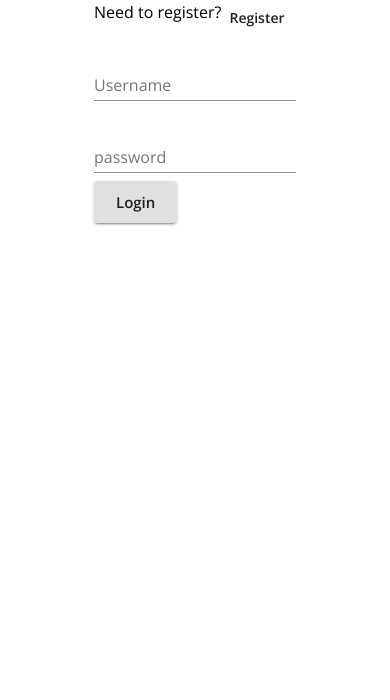
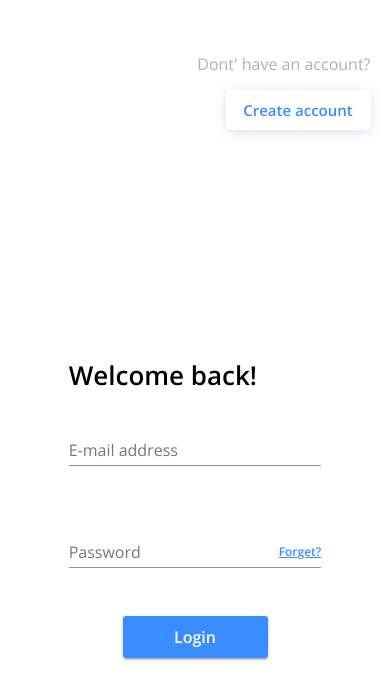
Before and after one commit to CodeMeKathy/91e575, a React (Create React App) app in the folder client/: page /login in a window 390 px wide. Shown: the top 700 px of the page. Built offline with nearby package versions, Linux system fonts and the light colour scheme; no server answers.

Commit message:
Style (Login.js): Add styles to match redesign specs with responsivity

```diff
--- a/client/src/Login.js
+++ b/client/src/Login.js
@@ -8,10 +8,120 @@ import {
   Button,
   FormControl,
   TextField,
+  InputAdornment,
+  makeStyles
 } from "@material-ui/core";
 import { login } from "./store/utils/thunkCreators";
 
+import { SidePanel } from "./components/index";
+
+const useStyles = makeStyles((theme) => ({
+  loginContainer: {
+    display: "flex",
+    height: "100vh",
+    justifyContent: "space-between",
+    alignItems: "center"
+  },
+  loginBox: {
+    display: "flex",
+    height: "100vh",
+    width: "55vw",
+    flexDirection: "column",
+    placeContent: "center",
+    alignItems: "center",
+    backgroundColor: theme.palette.contrastText,
+    "@media (max-width: 700px)": {
+      width: "100vw"
+    }
+  },
+  loginSignUpGrid: {
+    display: "flex",
+    height: "20vh",
+    justifyContent: "flex-end",
+    width: "90%",
+    alignContent: "center",
+    color: theme.palette.secondary.main,
+    lineHeight: "40px",
+    "& p": {
+      lineHeight: 3.25
+    }
+  },
+  loginSignUpBtn: {
+    height: "54px",
+    width: "170px",
+    marginLeft: "30px",
+    color: theme.palette.primary.main,
+    background: theme.palette.primary.contrastText,
+    boxShadow: "0px 2px 12px 0px #4A6A9533",
+    borderRadius: "5px",
+    "@media (max-width: 700px)": {
+      height: "40px",
+      width: "145px",
+      marginLeft: "70px"
+    }
+  },
+  loginHeader: {
+    height: "5.5vh",
+    fontSize: "26px",
+    fontWeight: "600",
+    lineHeight: "40px",
+    letterSpacing: "0px",
+    "@media (max-width: 320px)": {
+      height: "6.5vh",
+      fontSize: "24px"
+    }
+  },
+  loginGrid: {
+    display: "flex",
+    flexDirection: "column",
+    height: "80vh",
+    width: "100%",
+    justifyContent: "center",
+    alignItems: "center"
+  },
+  loginInput: {
+    width: "23.75rem",
+    marginBottom: "1.875rem",
+    "& a": {
+      fontSize: "12px",
+      fontWeight: "600",
+      color: theme.palette.primary.main
+    },
+    "@media (max-width: 768px)": {
+      width: "100%"
+    },
+    "@media (max-width: 320px)": {
+      width: "100%",
+      marginBottom: "0.875rem"
+    }
+  },
+  loginForm: {
+    display: "flex",
+    flexDirection: "column",
+    alignItems: "center",
+    justifyContent: "center",
+    width: "100%",
+    height: "100%"
+  },
+  loginBtn: {
+    height: "56px",
+    width: "170px",
+    marginTop: "10px",
+    lineHeight: "24px",
+    fontSize: "16px",
+    fontWeight: "700",
+    color: theme.palette.primary.contrastText,
+    borderRadius: "3px",
+    background: theme.palette.primary.main,
+    "@media (max-width: 700px)": {
+      height: "42px",
+      width: "145px"
+    }
+  }
+}));
+
 const Login = (props) => {
+  const classes = useStyles();
   const history = useHistory();
   const { user, login } = props;
 
@@ -28,39 +138,69 @@ const Login = (props) => {
   }
 
   return (
-    <Grid container justify="center">
-      <Box>
-        <Grid container item>
-          <Typography>Need to register?</Typography>
-          <Button onClick={() => history.push("/register")}>Register</Button>
+    <Grid className={classes.loginContainer} container justify="center">
+      <SidePanel />
+      <Box className={classes.loginBox}>
+        <Grid container item className={classes.loginSignUpGrid}>
+          <Typography>Dont' have an account?</Typography>
+          <Button
+            onClick={() => history.push("/register")}
+            className={classes.loginSignUpBtn}
+            size="large"
+          >
+            Create account
+          </Button>
         </Grid>
-        <form onSubmit={handleLogin}>
+        <Grid container item className={classes.loginGrid}>
+          <form onSubmit={handleLogin} className={classes.loginForm}>
             <Grid>
+              <Typography className={classes.loginHeader}>
+                Welcome back!
+              </Typography>
               <Grid>
-              <FormControl margin="normal" required>
+                <FormControl margin="normal" required fullWidth>
                   <TextField
-                  aria-label="username"
-                  label="Username"
-                  name="username"
+                    className={classes.loginInput}
+                    aria-label="E-mail address"
+                    label="E-mail address"
+                    name="email"
                     type="text"
                   />
                 </FormControl>
               </Grid>
-            <FormControl margin="normal" required>
+              <FormControl margin="normal" required fullWidth>
                 <TextField
-                label="password"
+                  className={classes.loginInput}
+                  label="Password"
                   aria-label="password"
                   type="password"
                   name="password"
+                  InputProps={{
+                    endAdornment: (
+                      <InputAdornment position="end">
+                        <a
+                          href="#"
+                          target="_blank"
+                          // TODO: Update link to reset password once process confirmed
+                        >
+                          Forget?
+                        </a>
+                      </InputAdornment>
+                    )
+                  }}
                 />
               </FormControl>
-            <Grid>
-              <Button type="submit" variant="contained" size="large">
+            </Grid>
+            <Button
+              type="submit"
+              variant="contained"
+              size="large"
+              className={classes.loginBtn}
+            >
               Login
             </Button>
+          </form>
         </Grid>
-          </Grid>
-        </form>
       </Box>
     </Grid>
   );
@@ -68,7 +208,7 @@ const Login = (props) => {
 
 const mapStateToProps = (state) => {
   return {
-    user: state.user,
+    user: state.user
   };
 };
 
@@ -76,7 +216,7 @@ const mapDispatchToProps = (dispatch) => {
   return {
     login: (credentials) => {
       dispatch(login(credentials));
-    },
+    }
   };
 };
 
```
Lines whose indentation alone changed are shown as unchanged.
